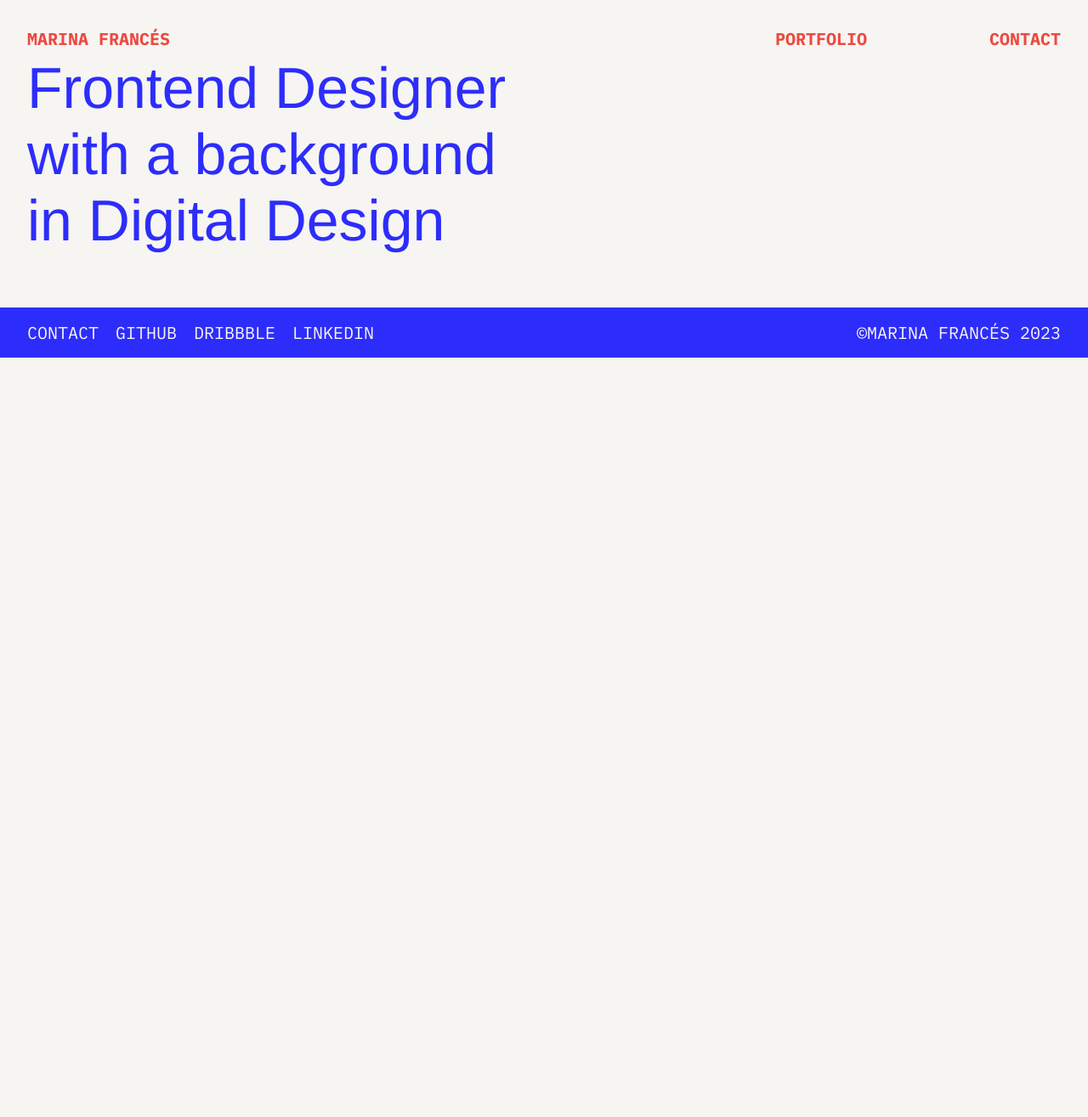
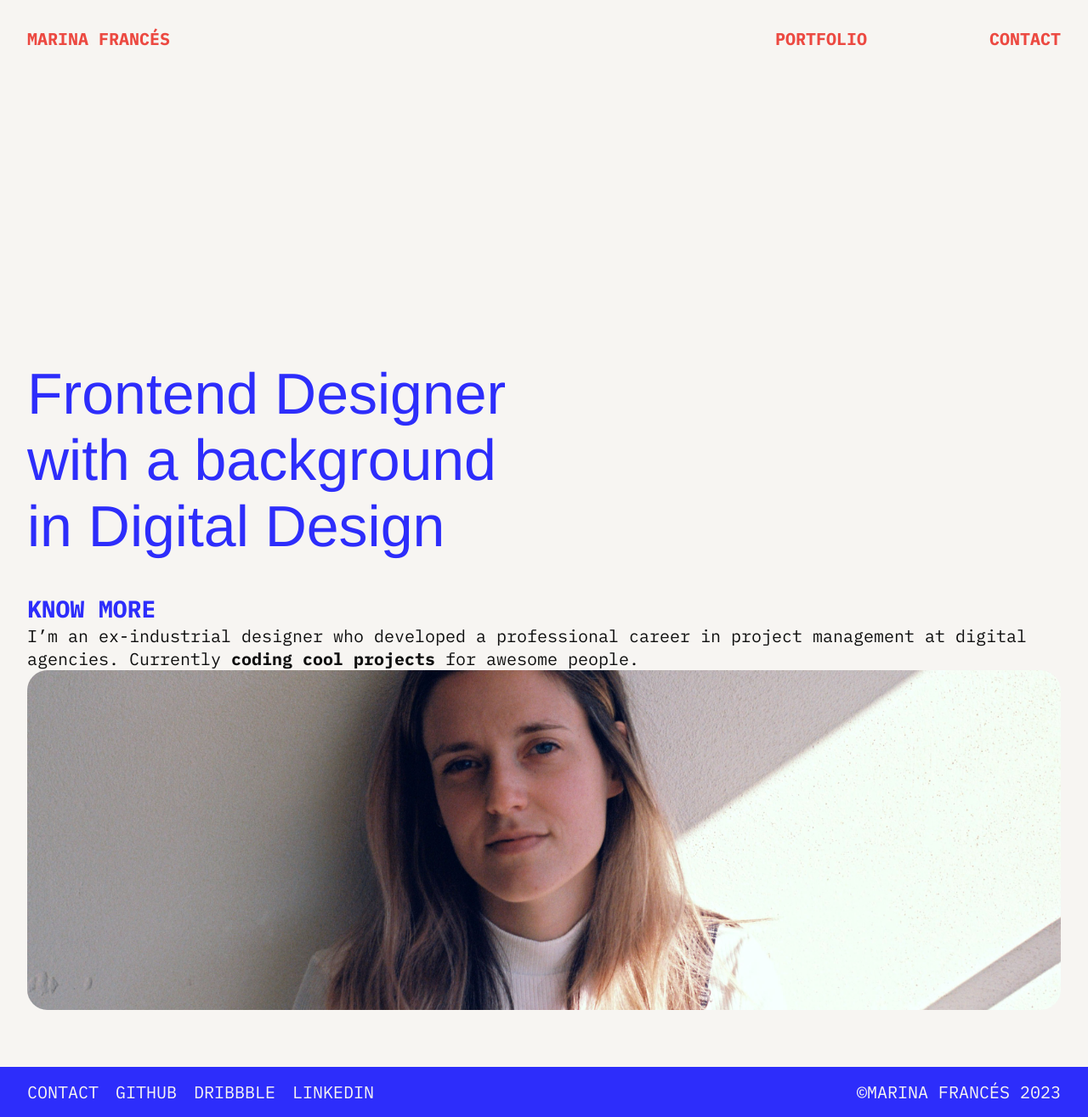
Before and after one commit to franc333s/portfolio, a React (Vite) app in the folder portfolio/: page / in a window 1280 px wide. Shown: the whole page at 85% size. Before the commit the page ends 800 px from the top, so only its background shows below. Built offline with nearby package versions, Linux system fonts and the light colour scheme; a web font is replaced by a local one.

Commit message:
Readme file added

```diff
--- /dev/null
+++ b/portfolio/src/components/button/Button.scss
@@ -0,0 +1,74 @@
+@import '../../scss/mixins';
+@import '../../scss/sass-variables';
+
+
+.btn {
+    &__primary,
+    &__secondary {
+        font-family: $font-btn-secondary;
+        font-size: 3.2rem;
+        text-transform: uppercase;
+        text-align: center;
+        display: inline-block;
+
+        border-radius: 4rem;
+        padding: .8rem 0;
+        width: 100%;
+
+        transition: 0.4s all ease-in-out;
+        cursor: pointer;
+
+        @include mq($bp-medium) {
+            width: auto;
+            padding: .8rem 3.2rem;
+
+         }
+
+
+    }
+
+    &__primary {
+        background-color: $color-bg-green;
+
+        &:hover {
+            color: $color-green;
+            background-color: $color-bg-blue;
+            box-shadow: 0 0 3.2rem $color-bg-green;
+        }
+
+    }
+
+    &__secondary {
+        border: 2px solid $color-bg-blue;
+
+
+
+
+        &:hover {
+            color: $color-green;
+            background-color: $color-bg-blue;
+            box-shadow: 0 0 3.2rem $color-bg-green;
+        }
+
+    }
+
+
+    &__terciary {
+        font-family: $font-btn-primary;
+        font-weight: $font-weight-bold;
+        font-size: 2.8rem;
+        text-transform: uppercase;
+
+        transition: 0.4s all ease-in-out;
+        cursor: pointer;
+
+        &:hover {
+
+            background-color: transparent;
+            color: transparent;
+            box-shadow: none;
+            text-shadow: 0 0 5px $color-blue;
+
+        }
+    }
+}
--- /dev/null
+++ b/portfolio/src/components/button/ButtonPrimary.jsx
@@ -0,0 +1,13 @@
+import { Link } from "react-router-dom";
+import "./Button.scss";
+
+
+const ButtonPrimary = ({ to, text }) => {
+	return (
+
+	  <Link  className="btn__primary" to={to}>{text}</Link>
+
+	);
+  };
+
+export default ButtonPrimary;
--- /dev/null
+++ b/portfolio/src/components/button/ButtonSecondary.jsx
@@ -0,0 +1,16 @@
+import { Link } from "react-router-dom";
+import "./Button.scss";
+
+
+
+const ButtonSecondary = ({ to, text }) => {
+  return (
+
+    <Link className="btn__secondary" to={to}>{text}</Link>
+
+  );
+};
+
+
+
+export default ButtonSecondary;
--- /dev/null
+++ b/portfolio/src/components/button/ButtonTerciary.jsx
@@ -0,0 +1,14 @@
+import { Link } from "react-router-dom";
+import "./Button.scss";
+
+
+
+const ButtonTerciary = ({ to, text }) => {
+  return (
+    <Link className="btn__terciary" to={to}>{text}</Link>
+  );
+};
+
+
+
+export default ButtonTerciary;
--- /dev/null
+++ b/portfolio/src/scss/_images.scss
@@ -0,0 +1,15 @@
+@import './mixins';
+@import './sass-variables';
+
+
+
+.hero__image {
+    height: 50vh;
+    width: 100%;
+    object-fit: cover;
+    border-radius: 1.6rem;
+
+    @include mq($bp-medium) {
+        border-radius: 2.4rem;
+    }
+}
--- a/portfolio/src/scss/_margins.scss
+++ b/portfolio/src/scss/_margins.scss
@@ -6,7 +6,8 @@ h1,
 h2,
 h3,
 p,
-a {
+a,
+Link {
     margin: 0;
     padding: 0;
 }
@@ -31,6 +32,20 @@ a {
 
 
 }
+.hero {
+    padding-top: 36rem;
+    padding-bottom: 4rem;
+
+    @include mq($bp-large) {
+        padding-top: 40rem;
+    }
+
+    @include mq($bp-xlarge) {
+        padding-top: 24rem;
+    }
+
+}
+
 
 .portfolio {
     padding-top: 18.4rem;
--- a/portfolio/src/scss/_sass-variables.scss
+++ b/portfolio/src/scss/_sass-variables.scss
@@ -59,3 +59,20 @@ $bp-medium: 48rem; // 768px
 $bp-uppermedium: 60rem; // 960px
 $bp-large: 90rem; // 1440px
 $bp-xlarge: 120rem; // 1920px
+
+
+// Variables for @each / @for / etc
+
+    // Maps
+$map-colors: (
+    "white": $color-white,
+    "off-white": $color-off-white,
+    "red": $color-red,
+    "blue": $color-blue,
+    "green": $color-green,
+    "gray": $color-gray,
+    "black": $color-black
+);
+
+    // Columns width
+$full-width: 8;
--- a/portfolio/src/scss/_utilities.scss
+++ b/portfolio/src/scss/_utilities.scss
@@ -1,3 +1,15 @@
 .justify-self--end {
     justify-self: end;
 }
+
+
+// Loop for text color and background colors
+@each $color, $i in $map-colors {
+    .text-color-#{$color} {
+        color: $i;
+    }
+
+    .bg-color-#{$color} {
+        background-color: $i;
+    }
+}
--- a/portfolio/src/scss/global.scss
+++ b/portfolio/src/scss/global.scss
@@ -15,3 +15,5 @@
 @import 'utilities';
 
 @import 'portfolio';
+
+@import 'images';
--- a/portfolio/src/views/Home.jsx
+++ b/portfolio/src/views/Home.jsx
@@ -1,3 +1,6 @@
+import ButtonPrimary from "../components/button/ButtonPrimary";
+import ButtonSecondary from "../components/button/ButtonSecondary";
+import ButtonTerciary from "../components/button/ButtonTerciary";
 
 
 export default function Home() {
@@ -8,6 +11,15 @@ export default function Home() {
                 <br />with a background
                 <br />in Digital Design</h1>
             </section>
+
+            <ButtonTerciary to="/about" text="Know more"/>
+
+
+            <section>
+                <p className="p--main text-color-black">I’m an ex-industrial designer who developed a professional career in project management at digital agencies. Currently <strong>coding cool projects</strong> for awesome people.
+                </p>
+                <img className="hero__image" src="/images/marina-portfolio.jpg" alt="Image Description" />
+            </section>
         </>
     )
 }
```
Also changed, not shown: portfolio/public/images/marina-portfolio.jpg (added), portfolio/src/readme.txt (added).
